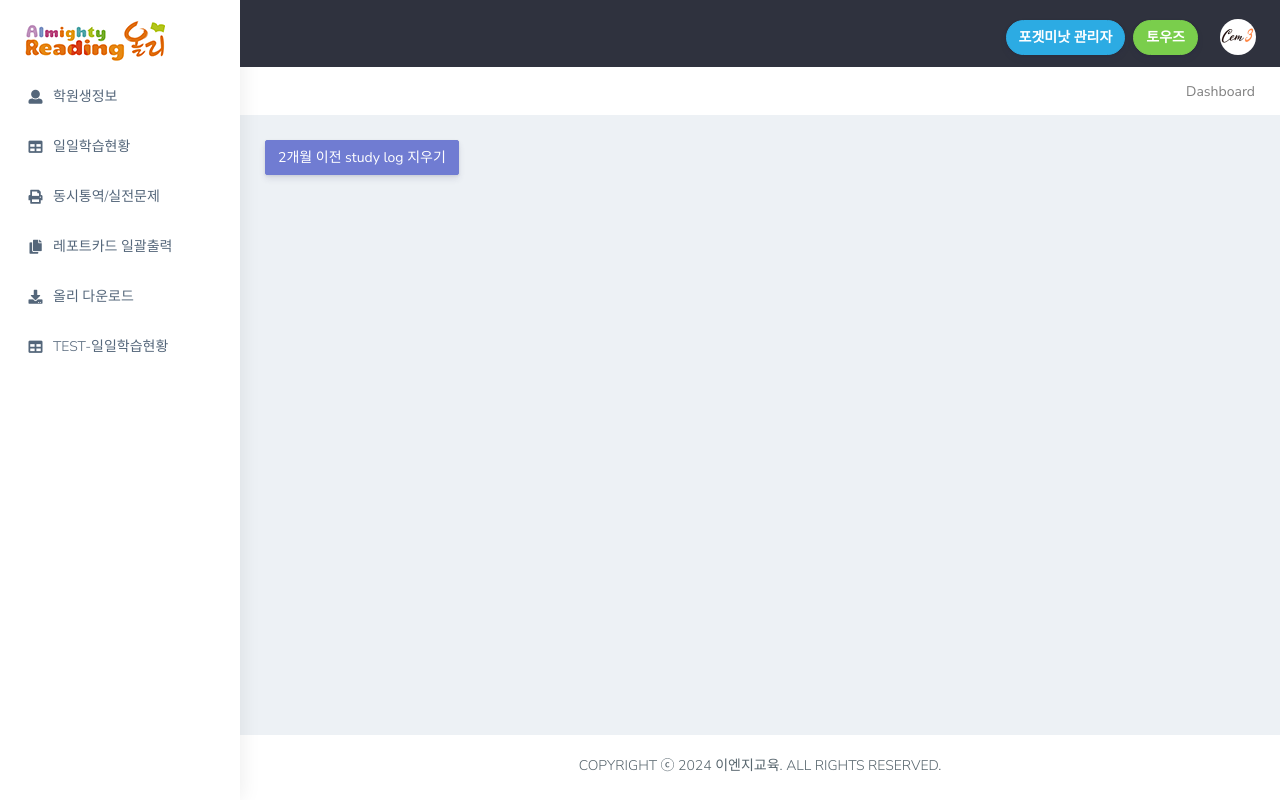
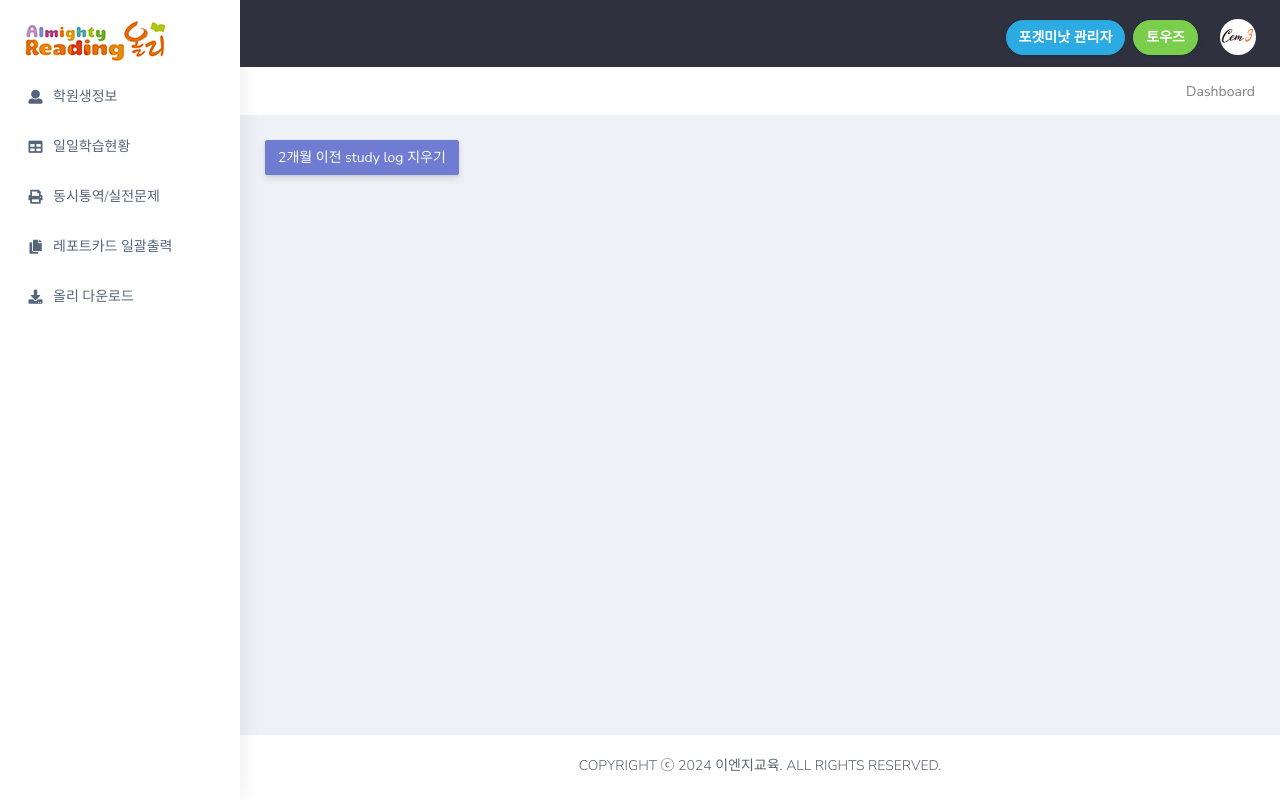
Before and after one commit to Jamescode7/almighty_reading, a Django app: template manager/templates/manager/btns.html in a window 1280 px wide. Run offline with Django 4.2, Linux system fonts and the light colour scheme; the template is opened without the code that fills it, so the values that code supplies are empty; some libraries are stand-ins or nearby versions.

Commit message:
왼족메뉴에서 TEST-일일학습현황 삭제

```diff
--- a/templates/left-sidebar_manager.html
+++ b/templates/left-sidebar_manager.html
@@ -44,13 +44,6 @@
                                 <span class="hide-menu font-weight-bolder">올리 다운로드</span>
                             </a>
                         </li>
-
-                        <li class="sidebar-item">
-                            <a class="sidebar-link waves-effect waves-dark sidebar-link" href="{% url 'manager:week_test' %}" aria-expanded="false">
-                                <i class="fa fa-table" aria-hidden="true"></i>
-                                <span class="hide-menu font-weight-bolder">TEST-일일학습현황</span>
-                            </a>
-                        </li>
                     </ul>
 
                 </nav>
```
